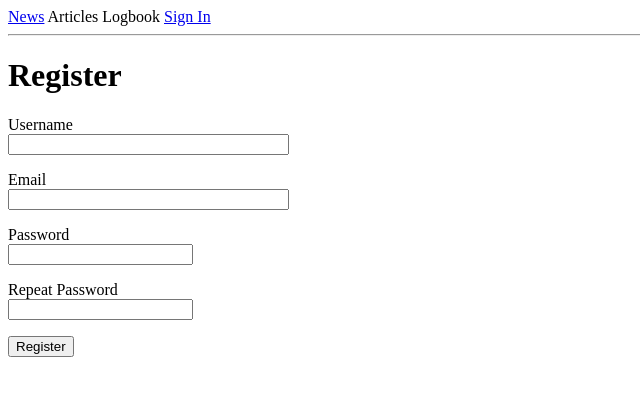
After one commit to Venelinko/40273040, a Flask app: page /register in a window 1280 px wide. The commit adds this page. Shown: the top 396 px of the page, without its empty margins (0-640 px from the left). Run offline with Flask 2, Linux system fonts and the light colour scheme.

Commit message:
database and logging in + registering

```diff
--- a/app/__init__.py
+++ b/app/__init__.py
@@ -2,10 +2,13 @@ from flask import Flask
 from config import Config
 from flask_sqlalchemy import SQLAlchemy
 from flask_migrate import Migrate
+from flask_login import LoginManager
 
 main = Flask(__name__)
 main.config.from_object(Config)
 db = SQLAlchemy(main)
 migrate = Migrate(main, db)
+login = LoginManager(main)
+login.login_view = 'login'
 
 from app import routes, models
--- a/app/forms.py
+++ b/app/forms.py
@@ -1,9 +1,28 @@
 from flask_wtf import FlaskForm
-from wtforms import StringField, PasswordField, BooleanField,SubmitField
-from wtforms.validators import DataRequired
+from wtforms import StringField, PasswordField, BooleanField, SubmitField
+from wtforms.validators import ValidationError, DataRequired, Email, EqualTo
+from app.models import User
 
 class LoginForm(FlaskForm):
     username = StringField('Username', validators=[DataRequired()])
     password = PasswordField('Password', validators=[DataRequired()])
     remember_me = BooleanField('Remember Me')
-    submit= SubmitField('Sign In')
+    submit = SubmitField('Sign In')
+
+class RegistrationForm(FlaskForm):
+    username = StringField('Username', validators=[DataRequired()])
+    email = StringField('Email', validators=[DataRequired(), Email()])
+    password = PasswordField('Password', validators=[DataRequired()])
+    password2 = PasswordField(
+        'Repeat Password', validators=[DataRequired(), EqualTo('password')])
+    submit = SubmitField('Register')
+
+    def validate_username(self, username):
+        user = User.query.filter_by(username=username.data).first()
+        if user is not None:
+            raise ValidationError('Please use a different username.')
+
+    def validate_email(self, email):
+        user = User.query.filter_by(email=email.data).first()
+        if user is not None:
+            raise ValidationError('Please use a different email address.')
--- a/app/routes.py
+++ b/app/routes.py
@@ -1,12 +1,15 @@
-from flask import render_template, flash, redirect, url_for
-from app import main
-from app.forms import LoginForm
+from flask import render_template, flash, redirect, url_for, request
+from app import main, db
+from app.forms import LoginForm, RegistrationForm
+from flask_login import current_user, login_user, logout_user, login_required
+from app.models import User
+from werkzeug.urls import url_parse
 
 @main.route('/')
 @main.route('/index')
+@login_required
 def index():
-    user = {'username': 'Venelin'}
-    posts = [
+    articles = [
         {
             'author': {'username': 'Venelin'},
             'content': "New content"
@@ -16,13 +19,43 @@ def index():
             'content': 'Second post'
         }
     ]
-    return render_template('index.html', title='Home', user=user, posts=posts)
+    return render_template('index.html', title='Home', articles=articles)
 
 @main.route('/login', methods=['GET', 'POST'])
 def login():
+    if current_user.is_authenticated:
+        return redirect(url_for('index'))
     formIn = LoginForm()
     if formIn.validate_on_submit():
-        flash('Login request for use {}, remember_me={}'.format(formIn.username.data,
-        formIn.remember_me.data))
+        user = User.query.filter_by(username=formIn.username.data).first()
+
+        if user is None or not user.check_password(formIn.password.data):
+            flash('Invalid username or password')
+            return redirect(url_for('login'))
+
+        login_user(user, remember=formIn.remember_me.data)
+
+        next_page = request.args.get('next')
+        if not next_page or url_parse(next_page).netloc != '':
+            next_page = url_for('index')
+        return redirect(next_page)
+    return render_template('login.html', title='Sign In', form=formIn)
+
+@main.route('/logout')
+def logout():
+    logout_user()
+    return redirect(url_for('index'))
+
+@main.route('/register', methods=['GET', 'POST'])
+def register():
+    if current_user.is_authenticated:
         return redirect(url_for('index'))
-    return render_template('login.html', title='Sign In', form=formIn)
+    form = RegistrationForm()
+    if form.validate_on_submit():
+        user = User(username=form.username.data, email=form.email.data)
+        user.set_password(form.password.data)
+        db.session.add(user)
+        db.session.commit()
+        flash('Congratulations, you are now a registered user!')
+        return redirect(url_for('login'))
+    return render_template('register.html', title='Register', form=form)
--- a/app/templates/base.html
+++ b/app/templates/base.html
@@ -7,7 +7,11 @@
         <a href="{{ url_for('index') }}">News</a>
         <a>Articles</a>
         <a>Logbook</a>
+        {% if current_user.is_anonymous %}
         <a href="{{ url_for('login') }}">Sign In</a>
+        {% else %}
+        <a href="{{ url_for('logout') }}">Logout</a>
+        {% endif %}
     </div>
         <hr>
         {% with messages = get_flashed_messages() %}
--- a/app/templates/index.html
+++ b/app/templates/index.html
@@ -1,10 +1,10 @@
 {% extends "base.html" %}
 
 {% block content %}
-    <h1>New user, {{ user.username }}</h1>
-    {% for post in posts %}
+    <h1>New user, {{ current_user.username }}</h1>
+    {% for article in articles %}
     <div>
-        <p>{{ post.author.username }} says: <b>{{ post.content }}</b></p>
+        <p>{{ article.author.username }} says: <b>{{ article.content }}</b></p>
     </div>
 {% endfor %}
 {% endblock %}
--- a/app/templates/login.html
+++ b/app/templates/login.html
@@ -21,4 +21,5 @@
     <p>{{ form.remember_me() }} {{ form.remember_me.label }}</p>
     <p>{{ form.submit() }}</p>
 </form>
+<p>If you are a new user you need to <a href="{{ url_for('register') }}">Register</a> first.</p>
 {% endblock %}
--- /dev/null
+++ b/app/templates/register.html
@@ -0,0 +1,37 @@
+{% extends "base.html" %}
+
+{% block content %}
+<h1>Register</h1>
+<form action="" method="post">
+    {{ form.hidden_tag() }}
+    <p>
+        {{ form.username.label }} <br>
+        {{ form.username(size=32) }} <br>
+        {% for error in form.username.errors %}
+        <span style="color: red">{{ error }}</span>
+        {% endfor %}
+    </p>
+    <p>
+        {{ form.email.label }} <br>
+        {{ form.email(size=32) }} <br>
+        {% for error in form.email.errors %}
+        <span style="color: red">{{ error }}</span>
+        {% endfor %}
+    </p>
+    <p>
+        {{ form.password.label }} <br>
+        {{ form.password(size=20) }} <br>
+        {% for error in form.password.errors %}
+        <span style="color: red">{{ error }}</span>
+        {% endfor %}
+    </p>
+    <p>
+        {{ form.password2.label }} <br>
+        {{ form.password2(size=20) }} <br>
+        {% for error in form.password2.errors %}
+        <span style="color: red">{{ error }}</span>
+        {% endfor %}
+    </p>
+    <p>{{ form.submit() }}</p>
+</form>
+{% endblock %}
```
Also changed, not shown: app/models.py (+15 -3 lines), climber.py (+6 -1 lines), app.db, 6 other files.
